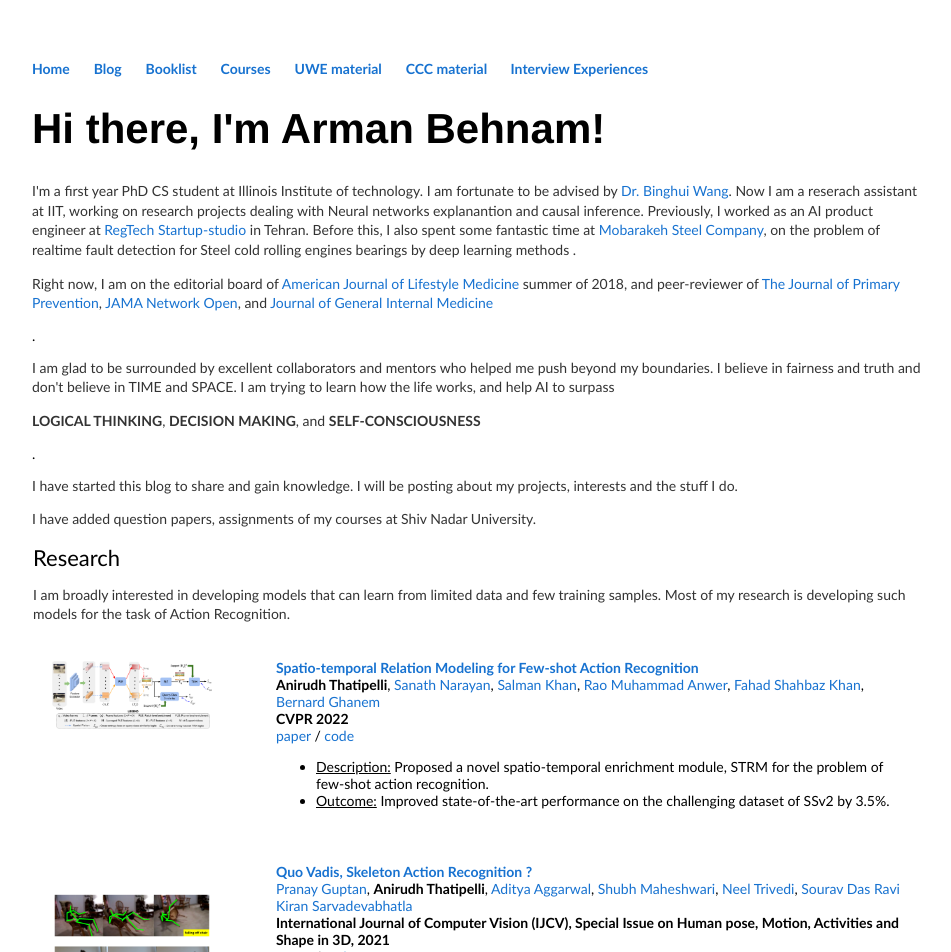
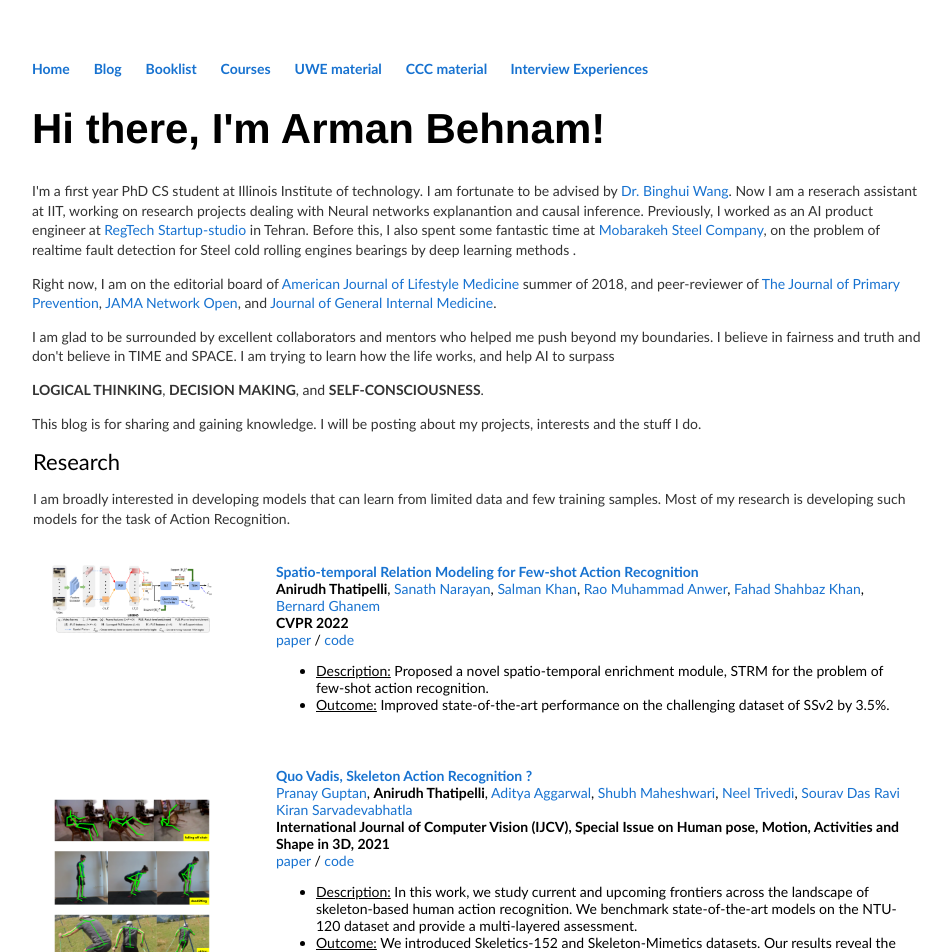
Before and after one commit to ArmanBehnam/ArmanBehnam.github.io, a Jekyll site: the page built from index.html, in a window 1280 px wide. Shown: the top 952 px of the page, without its empty margins (160-1111 px from the left). Built offline with Jekyll 4.4.1, drawn with Linux system fonts in a browser that asks for light colours.

Commit message:
Update index.html

```diff
--- a/index.html
+++ b/index.html
@@ -37,9 +37,9 @@ title: Arman Behnam's website
 	Before this, I also spent some fantastic time at <a href = "https://www.mse.ir/en/">Mobarakeh Steel Company</a>,  on the problem of realtime fault detection for Steel cold rolling engines bearings by deep learning methods
 .
 	<p>Right now, I am on the editorial board of <a href = "https://journals.sagepub.com/editorial-board/AJL">American Journal of Lifestyle Medicine</a> summer of 2018,
-		and peer-reviewer of <a href = "https://www.springer.com/journal/10935/"/>The Journal of Primary Prevention</a>, <a href = "https://jamanetwork.com/journals/jamanetworkopen"/>JAMA Network Open</a>, and <a href = "https://www.springer.com/journal/11606/"/>Journal of General Internal Medicine</a></p>.
+		and peer-reviewer of <a href = "https://www.springer.com/journal/10935/"/>The Journal of Primary Prevention</a>, <a href = "https://jamanetwork.com/journals/jamanetworkopen"/>JAMA Network Open</a>, and <a href = "https://www.springer.com/journal/11606/"/>Journal of General Internal Medicine</a>.</p>
 
-        <p>I am glad to be surrounded by excellent collaborators and mentors who helped me push beyond my boundaries. I believe in fairness and truth and don't believe in TIME and SPACE. I am trying to learn how the life works, and help AI to surpass <p><b style="text-transform: uppercase;">logical thinking</b>, <b style="text-transform: uppercase;">decision making</b>, and <b style="text-transform: uppercase;">self-consciousness</b></p>.
+        <p>I am glad to be surrounded by excellent collaborators and mentors who helped me push beyond my boundaries. I believe in fairness and truth and don't believe in TIME and SPACE. I am trying to learn how the life works, and help AI to surpass <p><b style="text-transform: uppercase;">logical thinking</b>, <b style="text-transform: uppercase;">decision making</b>, and <b style="text-transform: uppercase;">self-consciousness</b>.</p>
 
 	<p style="text-align:center">
     <a href="mailto:abehnam@hawk.iit.edu" class="button"></a>
@@ -49,10 +49,7 @@ title: Arman Behnam's website
     <a href="https://www.linkedin.com/in/arman-behnam/" class="button"></a>
     <a href="resume/June_2023_CV.pdf" class="button"></a></p>
 
-	<p>I have started this blog to share and gain knowledge. I will be posting about my projects, interests and the stuff I do.</p>
-
-	<p>I have added question papers, assignments of my courses at Shiv Nadar University.</p>
-
+	<p>This blog is for sharing and gaining knowledge. I will be posting about my projects, interests and the stuff I do.</p>
        </td>
     </tr>
 
```
